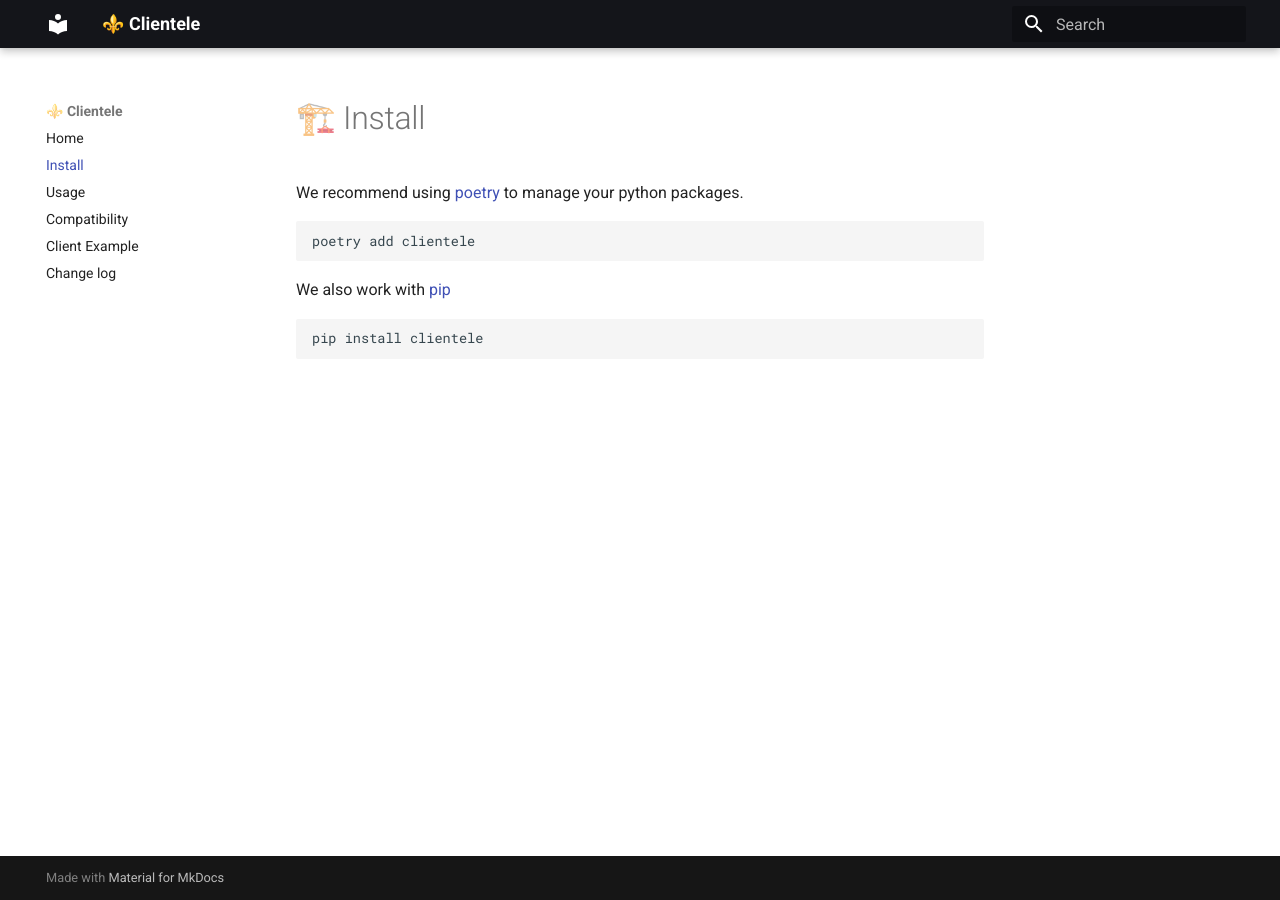
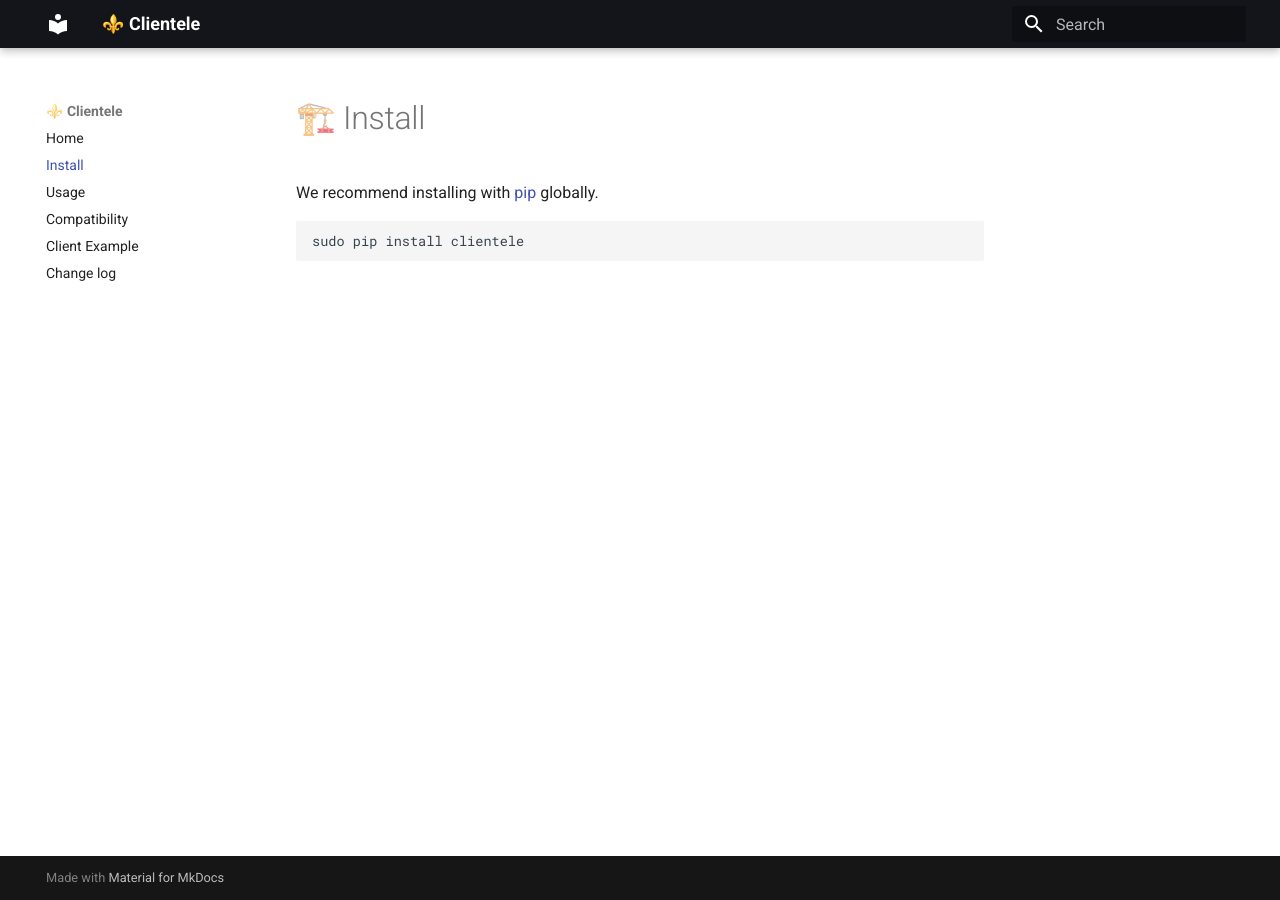
Before and after one commit to phalt/clientele, an MkDocs documentation site: the page built from docs/install.md, in a window 1280 px wide. Built offline with MkDocs 1.6.1 and Material for MkDocs 9.7.7, drawn with Linux system fonts in a browser that asks for light colours.

Commit message:
update docs

````diff
--- a/docs/install.md
+++ b/docs/install.md
@@ -1,13 +1,7 @@
 # 🏗️ Install
 
-We recommend using [poetry](https://python-poetry.org/) to manage your python packages.
+We recommend installing with [pip](https://pip.pypa.io/en/stable/) globally.
 
 ```sh
-poetry add clientele
+sudo pip install clientele
 ```
-
-We also work with [pip](https://pip.pypa.io/en/stable/)
-
-```sh
-pip install clientele
-```
````
